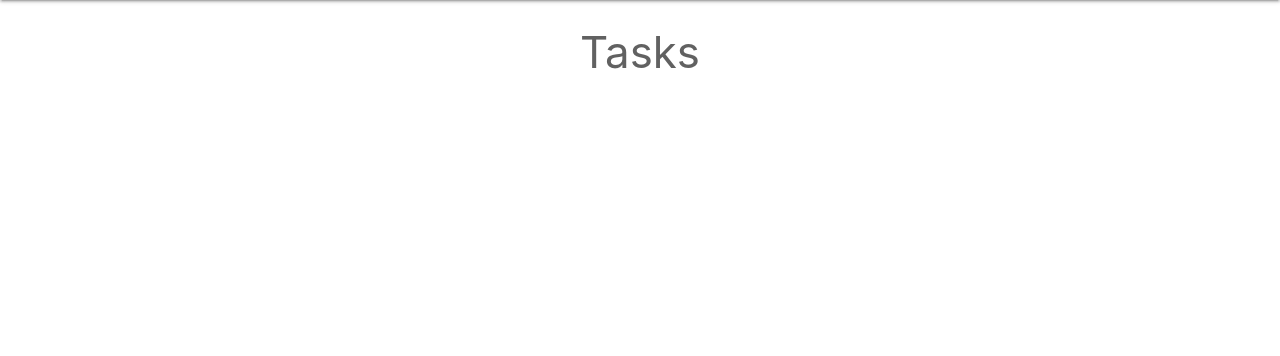
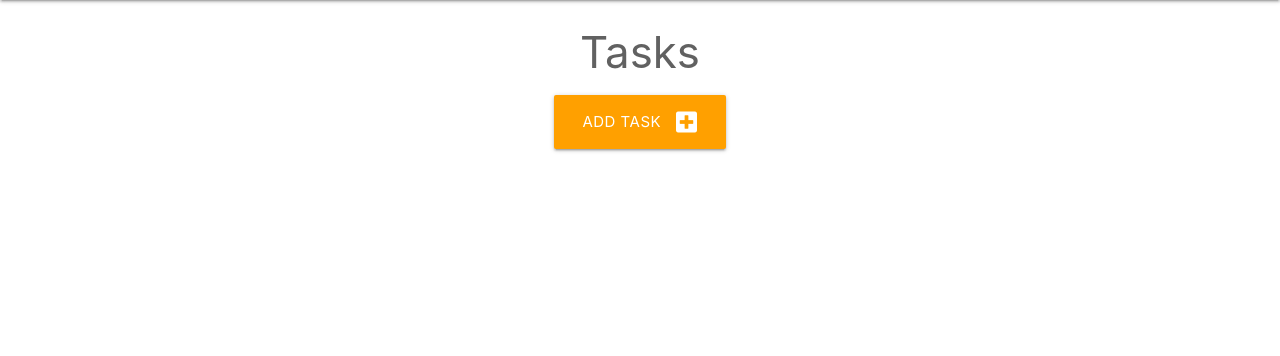
Before and after one commit to hartnetl/taskmanager-walkthrough, a Flask app: page / in a window 1280 px wide. Shown: the part 64-420 px from the top of the page. Run offline with Flask 2, Linux system fonts and the light colour scheme.

Commit message:
Create add task html and router

```diff
--- a/taskmanager/routes.py
+++ b/taskmanager/routes.py
@@ -7,6 +7,7 @@ from taskmanager.models import Category, Task
 def home():
     return render_template("tasks.html")
 
+##### CATEGORIES #####
 
 @app.route("/categories")
 def categories():
@@ -55,3 +56,31 @@ def delete_category(category_id):
     db.session.delete(category)
     db.session.commit()
     return redirect(url_for("categories"))
+
+
+##### TASKS #####
+
+@app.route("/add_task", methods=["GET", "POST"])
+def add_task():
+    # Each task needs to be assigned a category
+    # Here we're calling an ordered list of existing categories, stolen from categories above
+    categories = list(Category.query.order_by(Category.category_name).all())
+    if request.method == "POST":
+        # these are taken from the models.py schema for tasks
+        task = Task(
+            # name will be as entered in name field
+            task_name=request.form.get("task_name"),
+            # description will be as entered in description field
+            task_description=request.form.get("task_description"),
+            # if urgent is clicked it's urgent, else it's false by default
+            is_urgent=bool(True if request.form.get("is_urgent") else False),
+            # date set by dtae box
+            due_date=request.form.get("due_date"),
+            # this will be a dropdown list to choose from exisiting categories
+            category_id=request.form.get("category_id")
+        )
+        db.session.add(task)
+        db.session.commit()
+        return redirect(url_for("home"))
+        # we must give them the add_task page if they're not posting, and remember to give it categories to access the existing ones
+    return render_template("add_task.html", categories=categories)
--- a/taskmanager/templates/base.html
+++ b/taskmanager/templates/base.html
@@ -28,7 +28,7 @@
                         class="fas fa-bars"></i></a>
                 <ul class="right hide-on-med-and-down">
                     <li><a href="{{ url_for('home') }}">Home</a></li>
-                    <li><a href=" ">New Task</a></li>
+                    <li><a href="{{ url_for('add_task') }}">New Task</a></li>
                     <li><a href="{{ url_for('categories') }}">Categories</a></li>
                 </ul>
             </div>
@@ -37,7 +37,7 @@
         <!--Mobie navbar-->
         <ul class="sidenav" id="mobile-demo">
             <li><a href="{{ url_for('home') }}">Home</a></li>
-            <li><a href=" ">New Task</a></li>
+            <li><a href="{{ url_for('new_task') }}">New Task</a></li>
             <li><a href="{{ url_for('categories') }}">Categories</a></li>
         </ul>
 
--- a/taskmanager/templates/tasks.html
+++ b/taskmanager/templates/tasks.html
@@ -3,4 +3,12 @@
 
 <h3 class="grey-text text-darken-2 center-align">Tasks</h3>
 
+<div class="row">
+    <div class="col s12 center-align">
+        <a href="{{ url_for('add_task') }}" class="btn-large amber darken-2">
+            Add Task <i class="fas fa-plus-square right"></i>
+        </a>
+    </div>
+</div>
+
 {% endblock %}
```
Also changed, not shown: taskmanager/templates/add_task.html (added, +31 -0 lines).
